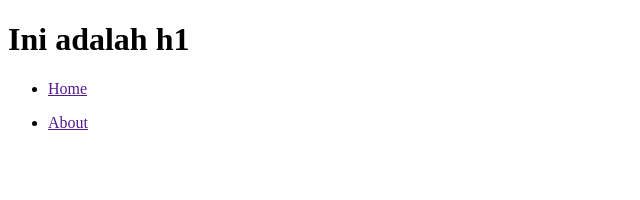
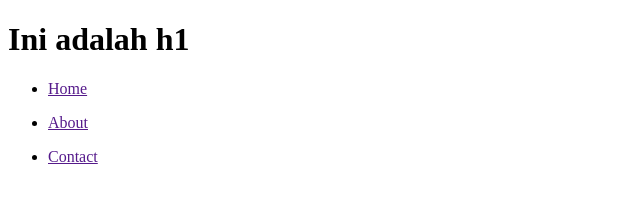
Before and after one commit to BagasHanann/belajar-git, a plain HTML site: page index.html in a window 1280 px wide. Shown: the full height of the page, 0-640 px from the left. Drawn offline with Linux system fonts and the light colour scheme.

Commit message:
{add list contact}

```diff
--- a/index.html
+++ b/index.html
@@ -15,6 +15,9 @@
 			<ul>
 				<li><a href="">About</a></li>
 			</ul>
+			<ul>
+				<li><a href="">Contact</a></li>
+			</ul>
 		</nav>
 	</body>
 </html>
```
